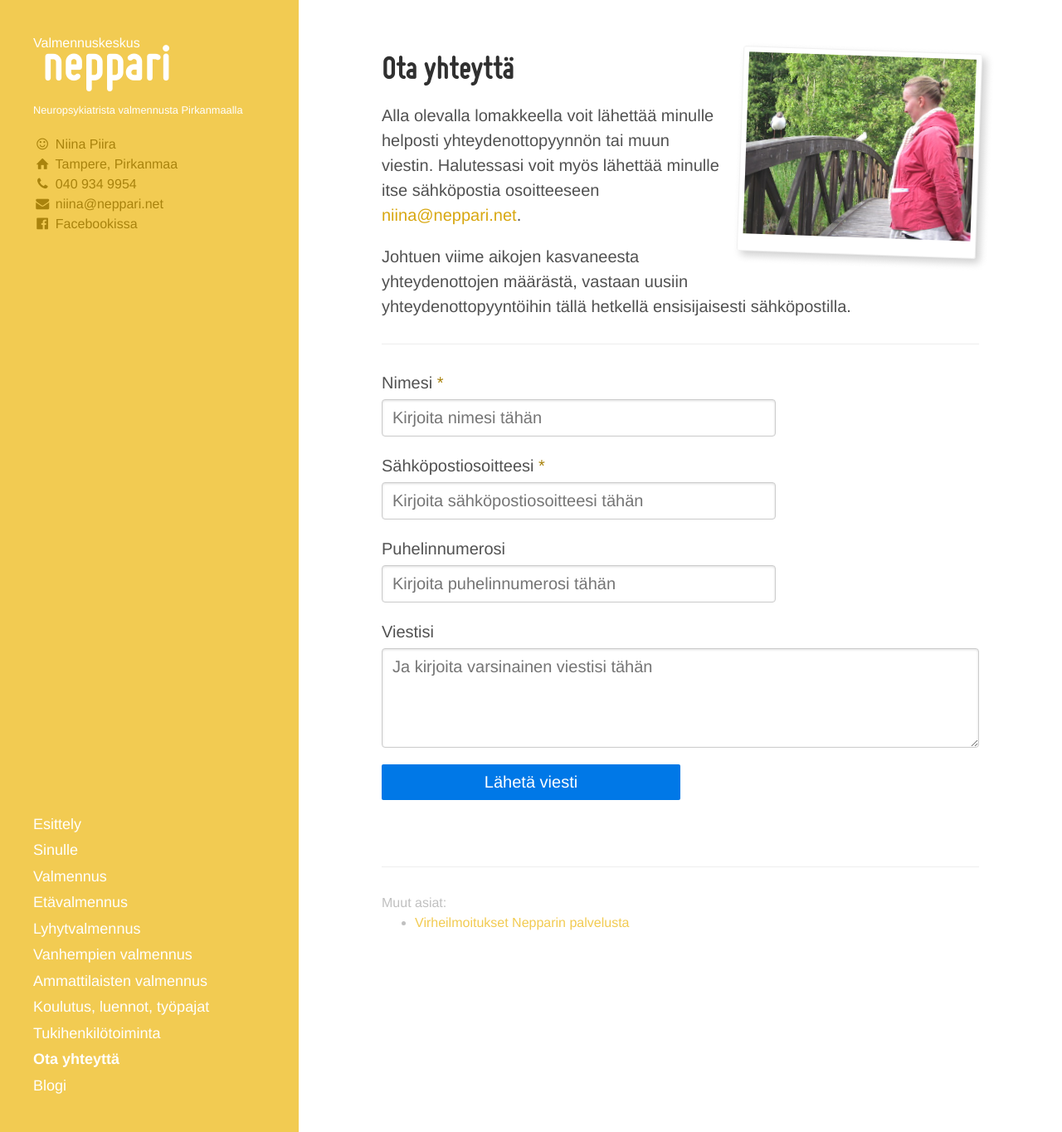
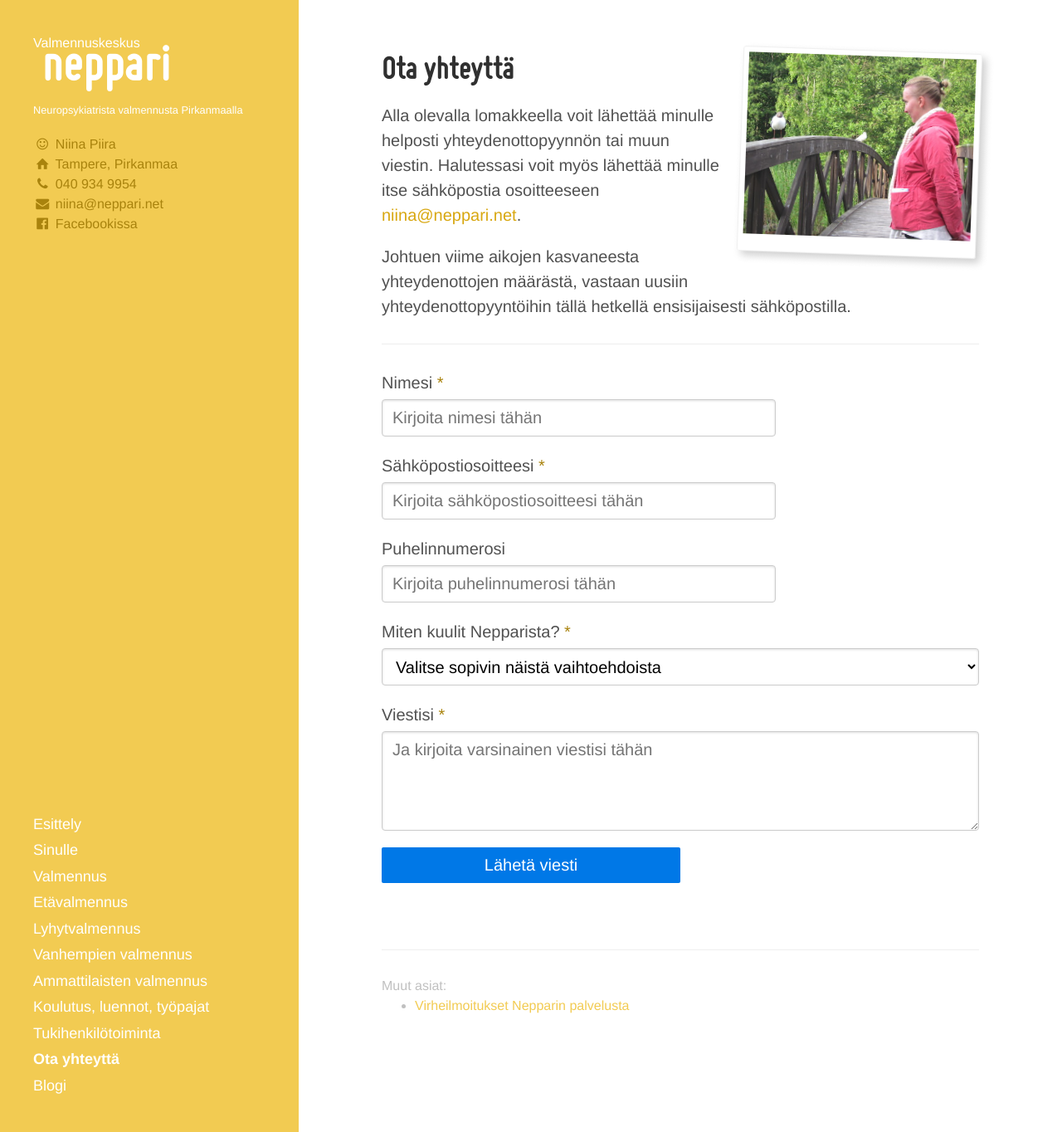
Before and after one commit to niinapiira/neppari.net, a Jekyll site: the page built from ota-yhteytta.md, in a window 1280 px wide and 1364 px high. Shown: the whole window at 83% size. Built offline with Jekyll 4.4.1, drawn with Linux system fonts in a browser that asks for light colours; some of the changed lines change nothing that is shown.

Commit message:
Add referrer dropdown and mandatory msg to the contact form

```diff
--- a/css/_fonts.scss
+++ b/css/_fonts.scss
@@ -1,8 +1,8 @@
-input, textarea {
-	font-size: inherit;
-	font-family: inherit;
-	font-style: inherit;
-	font-weight: inherit;
+input, textarea, select {
+  font-size: inherit;
+  font-family: inherit;
+  font-style: inherit;
+  font-weight: inherit;
 }
 
 @font-face {
--- a/ota-yhteytta.md
+++ b/ota-yhteytta.md
@@ -22,9 +22,12 @@ Johtuen viime aikojen kasvaneesta yhteydenottojen määrästä, vastaan uusiin y
 ---
 
 <script>
-    function checkInfo(e) {
-        var name = document.getElementById("name").value,
-            email = document.getElementById("email").value;
+    function checkInfo() {
+        var name = document.getElementById("name").value;
+        var email = document.getElementById("email").value;
+        var referrer = document.getElementById("referrer").value;
+        var additionalReferrerInfo = document.getElementById("additionalReferrerInfo").value;
+        var message = document.getElementById("message").value;
 
         document.getElementById("subject").value = "Yhteydenotto Nepparin kotisivuilta – " + name + " (" + Date.now() + ")";
 
@@ -38,7 +41,39 @@ Johtuen viime aikojen kasvaneesta yhteydenottojen määrästä, vastaan uusiin y
             return false;
         }
 
+        if (referrer === "Valitse sopivin näistä vaihtoehdoista") {
+            alert("Voisitko millään vielä valita alasvetovalikosta, että miten kuulit Nepparista. " +
+                "Tämä tieto auttaa yritystäni huimasti. Kiitos!");
+            return false;
+        }
+
+        if (referrer.indexOf(":") !== -1 && additionalReferrerInfo === "") {
+            alert("Kaipaisin vielä hieman lisätietoja, mistä tarkemmin kuulit Nepparista. Voitko kirjoittaa siitä sanasen tai kaksi alasvetovalikon alapuolelle ilmestyneeseen kenttään. Kiitos!");
+            return false;
+        }
+
+        if (email === "") {
+            alert("Hei! Annathan sähköpostiosoitteesi, jotta voin ottaa sinuun yhteyttä. Kiitos!");
+            return false;
+        }
+
+        if (message === "") {
+            alert("Hei! Muistathan vielä kirjoittaa varsinaisen yhteydenottosi viestikenttään. Kiitos!");
+            return false;
+        }
+
         return true;
+    }
+
+    function referrerChanged() {
+        var referrer = document.getElementById("referrer").value;
+        var additionalInfoEl = document.getElementById("additionalReferrerInfo");
+        var needsMoreInfo = referrer.indexOf(":") !== -1;
+        if (needsMoreInfo) {
+            var keyword = referrer.substr(referrer.indexOf(", ") + 2).replace(":", "");
+            additionalInfoEl.placeholder = "Kirjoita tähän " + keyword;
+        }
+        additionalInfoEl.style.display = needsMoreInfo ? "block" : "none";
     }
 </script>
 
@@ -64,7 +99,23 @@ Johtuen viime aikojen kasvaneesta yhteydenottojen määrästä, vastaan uusiin y
     </div>
 
     <div class="contact-form-part">
-        <label for="message">Viestisi</label>
+        <label for="referrer">Miten kuulit Nepparista? <span class="mandatory" title="Vaadittu tieto">*</span></label>
+        <select id="referrer" onchange="referrerChanged()" class="pure-input-1">
+            <option>Valitse sopivin näistä vaihtoehdoista</option>
+            <option>Netistä googlaamalla / hakukoneella</option>
+            <option>Hoitotaho ohjasi, kuka:</option>
+            <option>Tuttava vinkkasi</option>
+            <option>Löysin paperisen mainoksen tai käyntikortin, mistä:</option>
+            <option>Törmäsin Facebookissa</option>
+            <option>Törmäsin LinkedInissä</option>
+            <option>Muuten, miten:</option>
+        </select>
+        <input id="additionalReferrerInfo" type="text" name="additionalReferrerInfo"
+            class="pure-input-1" placeholder="" style="display: none;">
+    </div>
+
+    <div class="contact-form-part">
+        <label for="message">Viestisi <span class="mandatory" title="Vaadittu tieto">*</span></label>
         <textarea id="message" name="message" class="pure-input-1" placeholder="Ja kirjoita varsinainen viestisi tähän"></textarea>
     </div>
 
```
